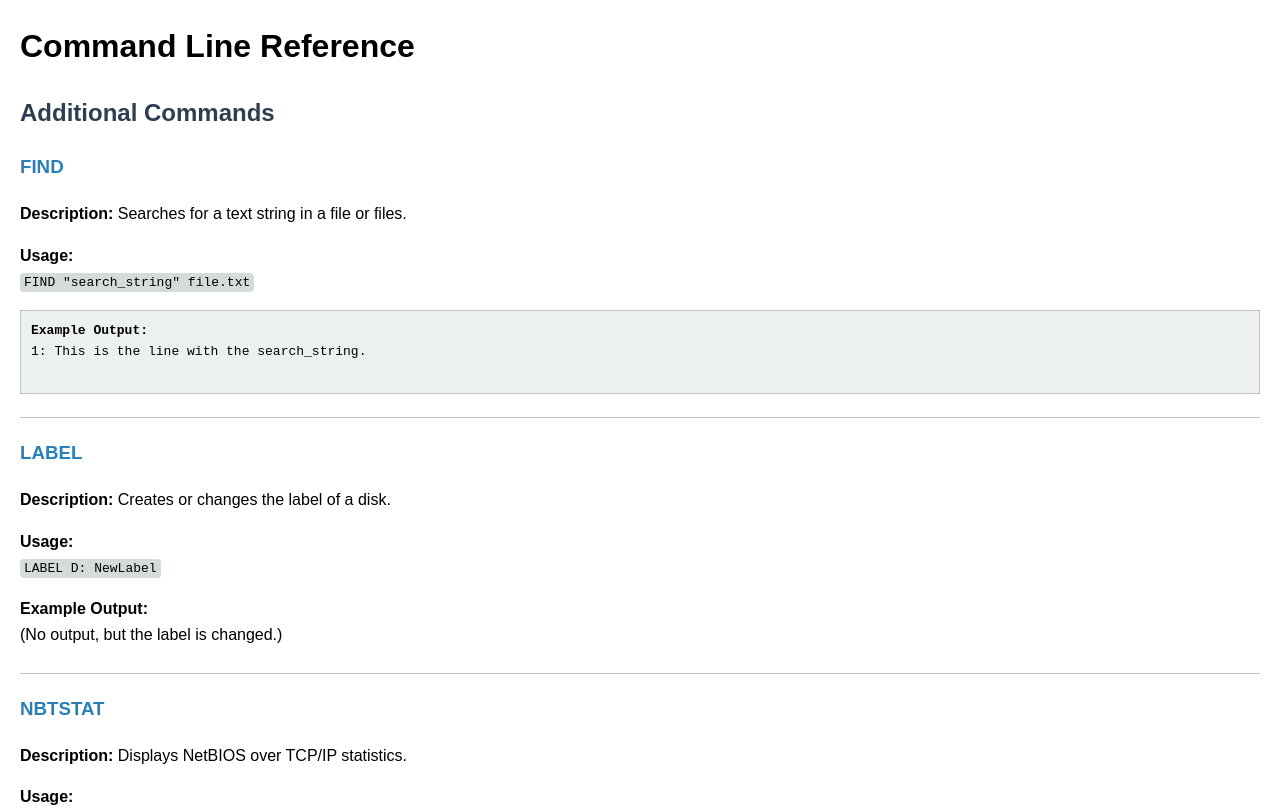
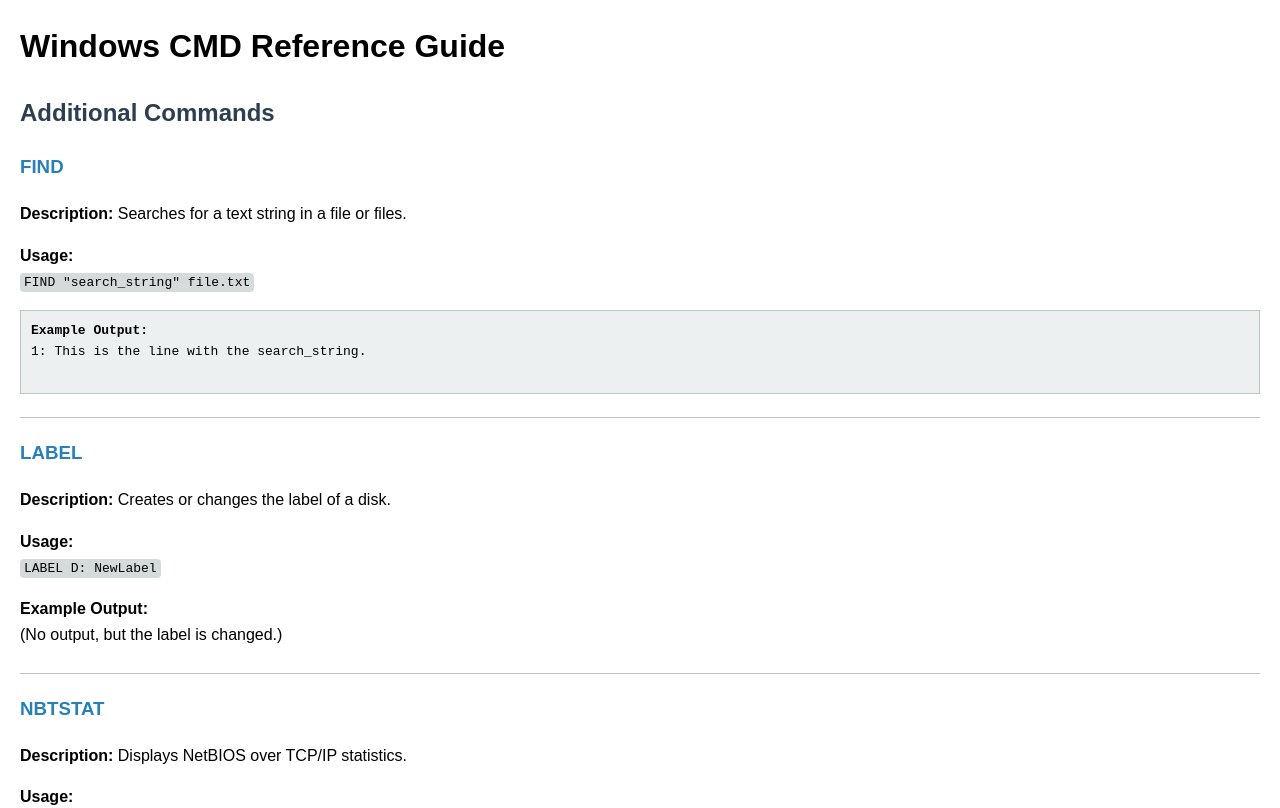
Before and after one commit to InfosecSamurai/cmd-reference-guide, a plain HTML site: page index.html in a window 1280 px wide. Shown: the top 808 px of the page. Drawn offline with Linux system fonts and the light colour scheme.

Commit message:
index.html

```diff
--- a/index.html
+++ b/index.html
@@ -36,7 +36,7 @@
 </head>
 <body>
 
-<h1>Command Line Reference</h1>
+<h1>Windows CMD Reference Guide</h1>
 
 <h2 id="additional-commands">Additional Commands</h2>
 
```
